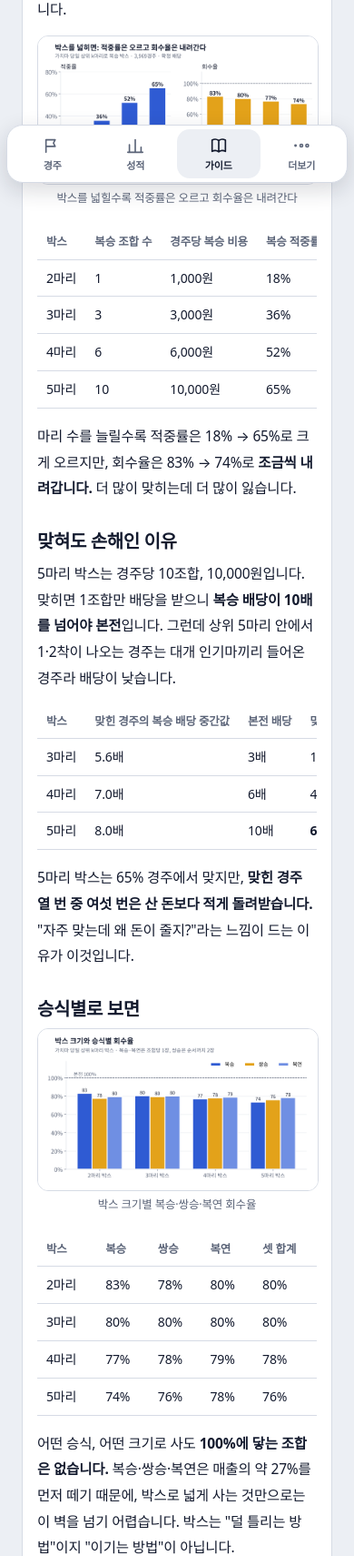
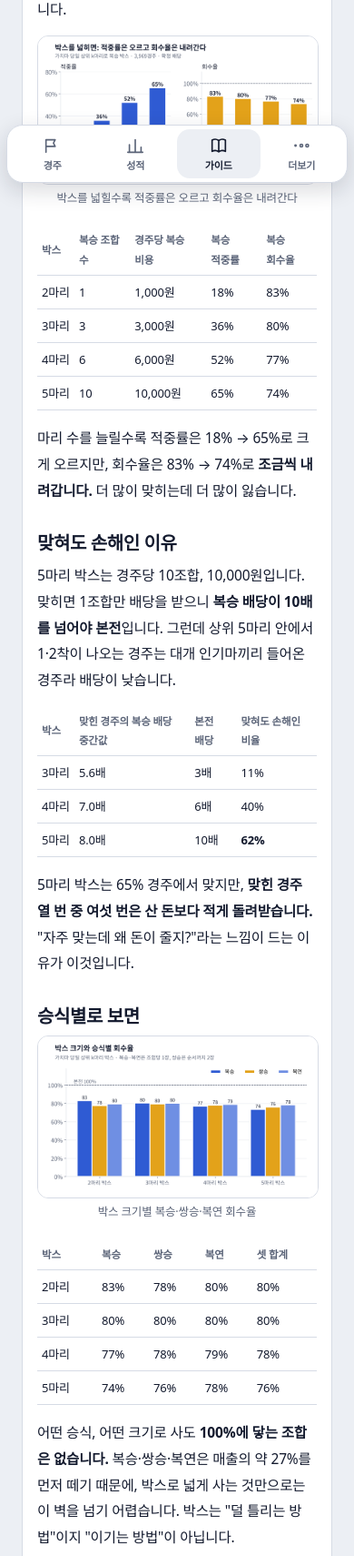
Before and after one commit to kimhyosub/kra-horse-racing, a Spring Boot app: page /guide/box-betting in a window 390 px wide. Shown: the part 633-2343 px from the top of the page at 91% size. Run offline with Spring Boot 4, Linux system fonts and the light colour scheme; data comes from the database, SQL or seed files in the repository; some of the project's set-up classes (security, data sources, template engines, error pages and the like) are left out, and stand-ins take their place; some libraries are stand-ins or nearby versions; some web fonts are replaced.

Commit message:
휴대폰에서 글 속 표가 잘리던 것: 촘촘한 칸·줄바꿈 허용, 일간 총평 100배 이상 배당은 정수로
Co-Authored-By: Claude Opus 5.5 <noreply@anthropic.com>
Claude-Session: https://claude.ai/code/session_01CpiYfobXKfbhxBD2hrr78E

```diff
--- a/kra-web/src/main/java/com/sub/gachima/service/DailyReviewService.java
+++ b/kra-web/src/main/java/com/sub/gachima/service/DailyReviewService.java
@@ -227,7 +227,7 @@ public class DailyReviewService {
         for (EntryView x : v.entries) if (x.finalOdds != null && x.finalOdds < e.finalOdds) r++;
         return r;
     }
-    static String div(RaceView v, String k) { Double x = v.divs.get(k); return x == null ? "-" : odds(x); }
+    static String div(RaceView v, String k) { Double x = v.divs.get(k); return x == null ? "-" : x >= 100 ? String.format("%,.0f", x) : odds(x); }
 
     static EntryView pick(RaceView v) {
         if (v.isScored()) return v.dayOrder.get(0);
--- a/kra-web/src/main/resources/static/css/gachima.css
+++ b/kra-web/src/main/resources/static/css/gachima.css
@@ -722,3 +722,9 @@ details.howto[open]{display:grid;gap:4px}
 .rc-tbl td.fast{font-weight:800;box-shadow:inset 0 -2px 0 var(--model)}
 .rc-tag{font-style:normal;font:700 10px var(--body);color:var(--ink);opacity:.75;flex:0 0 auto}
 @media (max-width:720px){.rc-tbl td.l{max-width:118px}.rc-tbl th,.rc-tbl td{padding-left:2px;padding-right:2px}}
+/* 휴대폰: 글 속 표는 옆으로 밀지 않게 촘촘히, 글자 칸은 줄바꿈 허용 */
+@media (max-width:720px){
+  .post-table table{font-size:13px}
+  .post-table th,.post-table td{padding:6px 5px;white-space:normal;word-break:keep-all}
+  .post-table th{font-size:11.5px}
+}
```
